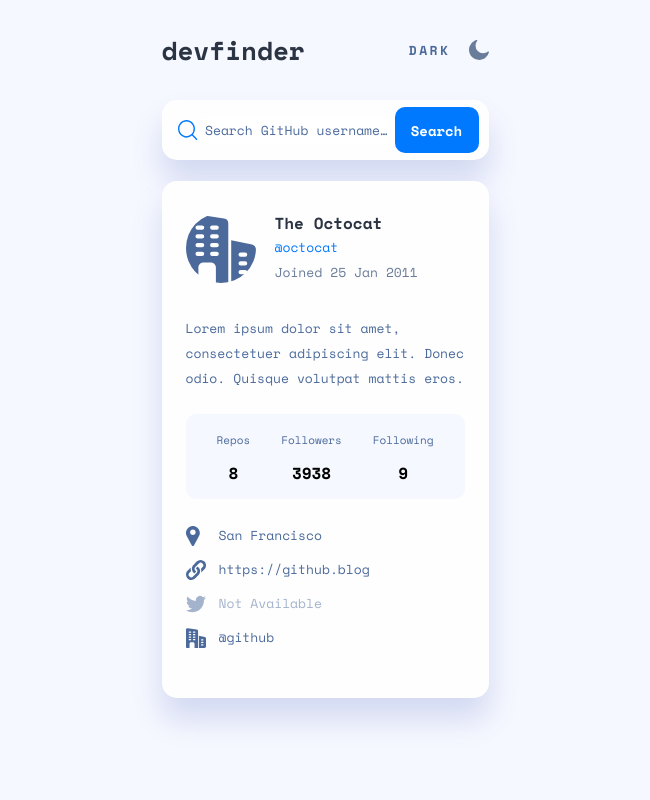
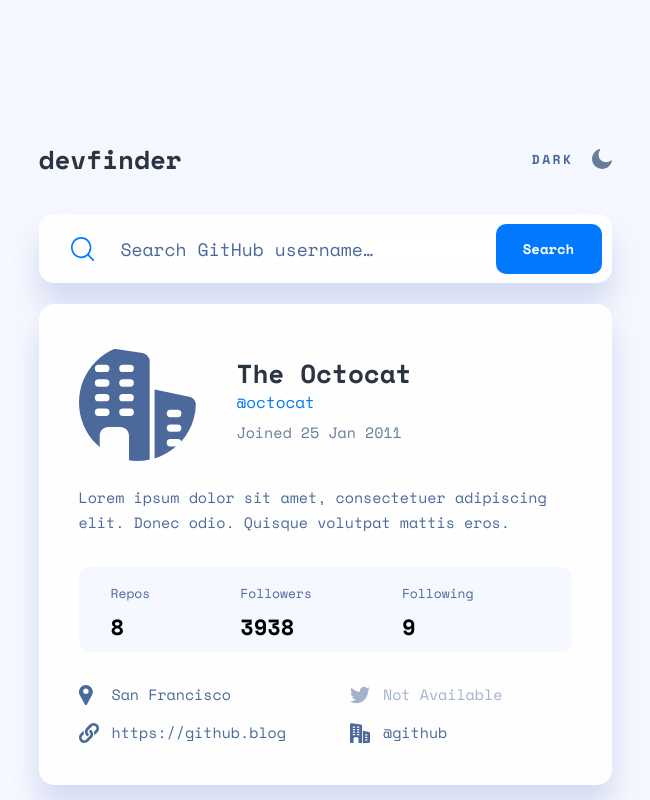
Before and after one commit to erwinruiz/github-user-search-app, a React (Create React App) app: page / in a window 1280 px wide. Shown: the whole page, without its empty margins (315-965 px from the left). Built offline with nearby package versions, Linux system fonts and the light colour scheme.

Commit message:
Make app responsive for tablet design (768px)

```diff
--- a/src/Components/Header.module.css
+++ b/src/Components/Header.module.css
@@ -1,9 +1,8 @@
 .header {
-  max-width: 32.7rem;
-  margin: 3.1rem auto;
   display: flex;
   justify-content: space-between;
   align-items: center;
+  margin: 3.1rem 2.4rem 3.6rem;
 }
 .header h1 {
   color: var(--light-four);
@@ -19,3 +18,10 @@
   font-weight: 700;
   letter-spacing: 0.25rem;
 }
+
+/* Tablet */
+@media (min-width: 768px) {
+  .header {
+    margin: 14rem 7.85rem 3.6rem;
+  }
+}
--- a/src/Components/Profile.module.css
+++ b/src/Components/Profile.module.css
@@ -1,13 +1,12 @@
 .container {
-  max-width: 32.7rem;
   height: 51.7rem;
   background-color: var(--light-six);
-  margin: 0 auto;
   padding: 3.2rem 2.4rem;
   border-radius: 1.5rem;
   display: flex;
   flex-direction: column;
   box-shadow: 0 2.1rem 3rem var(--box-shadow);
+  margin: 0 2.4rem;
 }
 .user-data {
   height: 7rem;
@@ -86,3 +85,67 @@
 .link-not-available {
   opacity: 0.5;
 }
+
+/* Tablet */
+@media (min-width: 768px) {
+  .container {
+    margin: 0 7.85rem;
+    padding: 4rem;
+    height: 48.1rem;
+  }
+  .user-data {
+    height: 11.7rem;
+    column-gap: 4.1rem;
+    margin-bottom: 2.4rem;
+  }
+  .user-data .info {
+    display: flex;
+    flex-direction: column;
+    row-gap: 0.5rem;
+  }
+  .user-data img {
+    height: 11.7rem;
+    width: 11.7rem;
+  }
+  .user-data h3 {
+    font-size: 2.6rem;
+  }
+  .user-data .username {
+    font-size: 1.6rem;
+  }
+  .user-data .date-joined {
+    font-size: 1.5rem;
+  }
+  .text-content {
+    font-size: 1.5rem;
+    margin-bottom: 3.2rem;
+  }
+  .stats {
+    padding: 0 3.2rem;
+    justify-content: left;
+    column-gap: 9rem;
+    margin-bottom: 3rem;
+  }
+  .stats .stat {
+    align-items: initial;
+  }
+  .stats .stat .title {
+    font-size: 1.3rem;
+  }
+  .stats .stat .total {
+    font-size: 2.2rem;
+  }
+  .links {
+    display: grid;
+    grid-template-columns: repeat(2, 1fr);
+    row-gap: 1.3rem;
+    column-gap: 5rem;
+  }
+  .links div:nth-child(2) {
+    grid-row: 2 / 3;
+    grid-column: 1 / 2;
+  }
+  .links .link p {
+    font-size: 1.5rem;
+  }
+}
--- a/src/Components/Profile.tsx
+++ b/src/Components/Profile.tsx
@@ -5,7 +5,7 @@
     <main className={classes.container}>
       <div className={classes["user-data"]}>
         <img src="./assets/icon-company.svg" alt="User" />
-        <div>
+        <div className={classes.info}>
           <h3>The Octocat</h3>
           <p className={classes.username}>@octocat</p>
           <p className={classes["date-joined"]}>Joined 25 Jan 2011</p>
--- a/src/Components/Search.module.css
+++ b/src/Components/Search.module.css
@@ -1,15 +1,12 @@
 .container {
-  max-width: 32.7rem;
-  margin: 0.5rem auto 2.1rem;
   background-color: var(--light-six);
   border-radius: 1.5rem;
   height: 6rem;
   display: flex;
   align-items: center;
-  justify-content: center;
-  justify-content: space-between;
   padding: 0 1rem 0 1.6rem;
   box-shadow: 0 2.1rem 3rem var(--box-shadow);
+  margin: 0 2.4rem 2.1rem;
 }
 .container img {
   height: 2rem;
@@ -24,6 +21,8 @@
   width: 18.6rem;
   height: 2.5rem;
   color: #222731;
+  flex: 1;
+  margin-left: 0.9rem;
 }
 .container input::placeholder {
   color: var(--light-three);
@@ -43,3 +42,24 @@
   cursor: pointer;
   background-color: var(--button-hover);
 }
+
+/* Tablet */
+@media (min-width: 768px) {
+  .container {
+    height: 6.9rem;
+    padding: 0 1rem 0 3.2rem;
+    margin: 0 7.85rem 2.1rem;
+  }
+  .container img {
+    height: 2.4rem;
+    width: 2.4rem;
+  }
+  .container input {
+    font-size: 1.8rem;
+    margin-left: 2.4rem;
+  }
+  .container button {
+    height: 5rem;
+    width: 10.6rem;
+  }
+}
--- a/src/index.css
+++ b/src/index.css
@@ -38,6 +38,8 @@
   font-weight: 400;
   line-height: 2.5rem;
   background-color: var(--light-five);
+  max-width: 73rem;
+  margin: 0 auto;
 }
 
 /* Globals */
```
